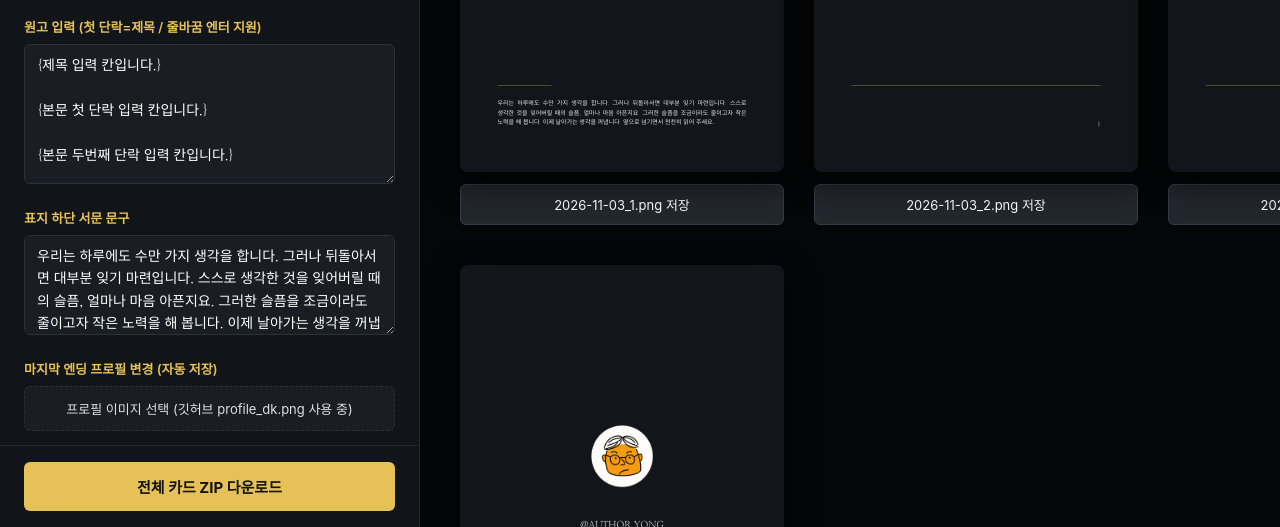
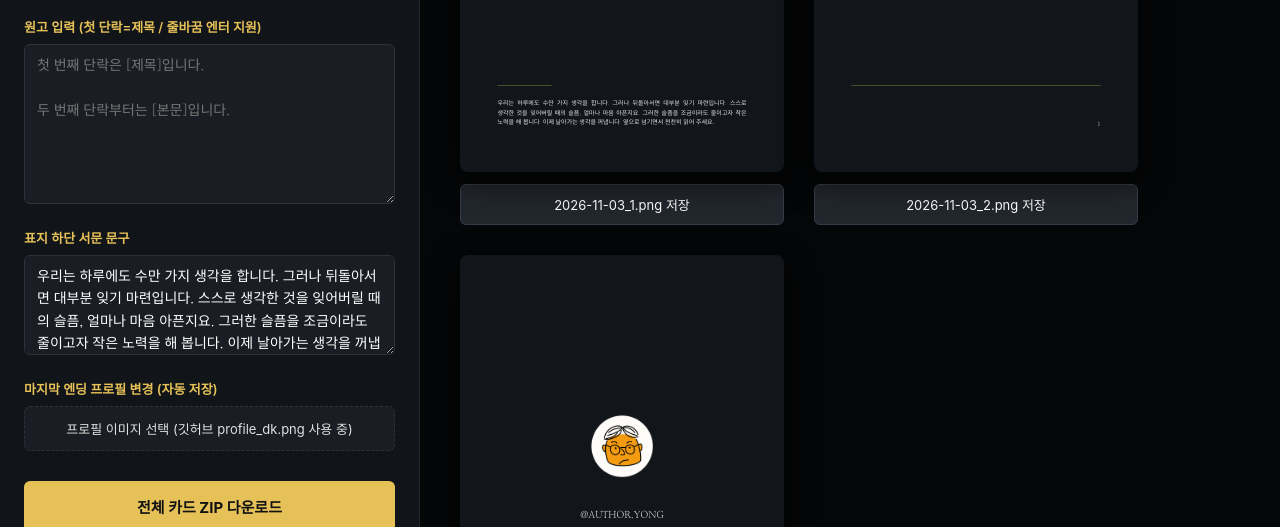
Before and after one commit to unknown-mkt/gitdeulda_cardnews, a plain HTML site: page index.html in a window 1280 px wide. Shown: the part 273-800 px from the top of the page. Drawn offline with nearby package versions, Linux system fonts and the light colour scheme; a web font is replaced by a local one.

Commit message:
Update index.html

```diff
--- a/index.html
+++ b/index.html
@@ -3,7 +3,7 @@
 <head>
   <meta charset="UTF-8">
   <meta name="viewport" content="width=device-width, initial-scale=1.0">
-  <title>깃들다 GDD | 카드뉴스 생성기 (3열 그리드 뷰)</title>
+  <title>깃들다 GDD | 카드뉴스 생성기</title>
 
   <link rel="preconnect" href="https://fonts.googleapis.com">
   <link rel="preconnect" href="https://fonts.gstatic.com" crossorigin>
@@ -41,7 +41,7 @@
       flex-direction: row !important;
     }
 
-    /* 좌측 고정 패널 */
+    /* 좌측 사이드바 패널 */
     .sidebar {
       width: 420px;
       height: 100vh;
@@ -49,16 +49,11 @@
       border-right: 1px solid #22262d;
       display: flex;
       flex-direction: column;
+      padding: 24px;
+      overflow-y: auto;
       font-family: var(--font-sans);
       flex-shrink: 0;
       z-index: 10;
-    }
-
-    /* 폼 영역만 세로 스크롤 처리 */
-    .sidebar-content {
-      flex: 1;
-      overflow-y: auto;
-      padding: 24px;
     }
 
     .brand-header {
@@ -103,7 +98,7 @@
     }
 
     textarea {
-      height: 140px;
+      height: 160px;
       resize: vertical;
       font-family: var(--font-myeongjo);
       line-height: 1.6;
@@ -127,14 +122,7 @@
       cursor: pointer;
     }
 
-    /* 좌측 최하단 상시 고정 버튼 영역 */
-    .sidebar-footer {
-      padding: 16px 24px;
-      background-color: #111418;
-      border-top: 1px solid #22262d;
-      flex-shrink: 0;
-    }
-
+    /* 사이드바 일괄 다운로드 버튼 */
     .btn-download-zip {
       width: 100%;
       background-color: var(--gold-point);
@@ -142,15 +130,17 @@
       font-family: var(--font-sans);
       font-weight: 700;
       border: none;
-      padding: 14px;
+      padding: 15px;
       border-radius: 6px;
       cursor: pointer;
       font-size: 15px;
+      margin-top: 10px;
+      margin-bottom: 30px;
     }
 
     .btn-download-zip:hover { opacity: 0.9; }
 
-    /* 우측 메인 영역 (3열 배치 & 스크롤) */
+    /* 우측 메인 영역: 스크롤 지원 및 그리드 레이아웃 */
     .main-preview {
       flex: 1;
       height: 100vh;
@@ -160,11 +150,11 @@
     }
 
     #previewContainer {
-      display: grid;
-      grid-template-columns: repeat(3, 1fr);
-      gap: 40px 30px;
-      justify-items: center;
-      align-items: start;
+      display: flex;
+      flex-wrap: wrap;
+      gap: 30px;
+      justify-content: flex-start;
+      align-items: flex-start;
       max-width: 1200px;
       margin: 0 auto;
       padding-bottom: 120px;
@@ -187,6 +177,7 @@
       flex-shrink: 0;
     }
 
+    /* 1080x1350 카드 축소 보정 */
     .card-preview {
       width: 1080px;
       height: 1350px;
@@ -199,7 +190,7 @@
       font-family: var(--font-myeongjo);
     }
 
-    /* 표지 */
+    /* 1. 표지 */
     .card-cover .cover-header {
       position: absolute;
       top: 140px; left: 125px; right: 125px;
@@ -244,7 +235,7 @@
       font-family: var(--font-sans) !important; font-weight: 400 !important;
     }
 
-    /* 본문 */
+    /* 2. 본문 */
     .card-body-slide .body-header {
       position: absolute;
       top: 140px; left: 125px; right: 125px;
@@ -282,7 +273,7 @@
       line-height: 1;
     }
 
-    /* 클로징 */
+    /* 3. 클로징 */
     .card-closing {
       background-color: #12151A;
       display: flex; flex-direction: column; align-items: center;
@@ -322,9 +313,8 @@
 </head>
 <body>
 
-  <!-- 좌측 컨트롤 패널 -->
+  <!-- 좌측 컨트롤 사이드바 -->
   <div class="sidebar">
-    <div class="sidebar-content">
     <div class="brand-header">
       <h1>깃들다 GDD</h1>
       <p>단어를 잇다. 문장을 붙이다. 책을 짓다.</p>
@@ -357,15 +347,11 @@
         <input type="file" id="profileUploader" accept="image/*">
       </div>
     </div>
+
+    <button id="zipBtn" class="btn-download-zip">전체 카드 ZIP 다운로드</button>
   </div>
 
-    <!-- 좌측 최하단 상시 고정 버튼 -->
-    <div class="sidebar-footer">
-      <button id="zipBtn" class="btn-download-zip">전체 카드 ZIP 다운로드</button>
-    </div>
-  </div>
-
-  <!-- 우측 미리보기 영역 -->
+  <!-- 우측 미리보기 메인 영역 -->
   <div class="main-preview">
     <div id="previewContainer"></div>
   </div>
@@ -396,12 +382,6 @@
         const dateInput = document.getElementById('publishDate');
         if (dateInput && !dateInput.value) {
           dateInput.value = getFormattedDate();
-        }
-
-        const defaultText = `{제목 입력 칸입니다.}\n\n{본문 첫 단락 입력 칸입니다.}\n\n{본문 두번째 단락 입력 칸입니다.}`;
-        const textInput = document.getElementById('textInput');
-        if (textInput && !textInput.value) {
-          textInput.value = defaultText;
         }
 
         const uploaderElem = document.getElementById('profileUploader');
@@ -448,17 +428,21 @@
 
         const textEl = document.getElementById('textInput');
         const rawText = textEl ? textEl.value.trim() : '';
-        if (!rawText) return;
 
-        const paragraphs = rawText.split(/\n\s*\n/).filter(p => p.trim() !== '');
+        // 원고가 완전히 비어있을 때 사용할 기본 예시 단락 지정
+        let paragraphs = rawText.split(/\n\s*\n/).filter(p => p.trim() !== '');
+        if (paragraphs.length === 0) {
+          paragraphs = ['{제목 입력 칸입니다.}', '{본문 내용을 입력해 주세요.}'];
+        }
+
         const category = (document.getElementById('categoryInput') || {}).value || '짧은 생각';
         const subtextRaw = (document.getElementById('subtextInput') || {}).value || '';
         const formattedSubtext = formatSubtext(subtextRaw);
 
-        const rawTitle = paragraphs[0] || '제목 없음';
+        const rawTitle = paragraphs[0] || '{제목 입력 칸입니다.}';
         const cleanHeaderTitle = rawTitle.replace(/\n/g, ' ');
 
-        // 1. 표지
+        // 1. 표지 (기본 1번)
         const coverWrap = createCardWrapper(1);
         const coverCard = coverWrap.querySelector('.card-preview');
         coverCard.className = 'card-preview card-cover';
@@ -475,7 +459,7 @@
         `;
         container.appendChild(coverWrap);
 
-        // 2. 본문
+        // 2. 본문 (기본 2번~)
         const bodyParagraphs = paragraphs.slice(1);
         bodyParagraphs.forEach((para, idx) => {
           const cardNum = idx + 2;
@@ -493,7 +477,7 @@
           container.appendChild(bodyWrap);
         });
 
-        // 3. 클로징
+        // 3. 클로징 (기본 마지막 번호)
         const lastCardNum = bodyParagraphs.length + 2;
         const closingWrap = createCardWrapper(lastCardNum);
         const closingCard = closingWrap.querySelector('.card-preview');
```
Lines whose indentation alone changed are shown as unchanged.
